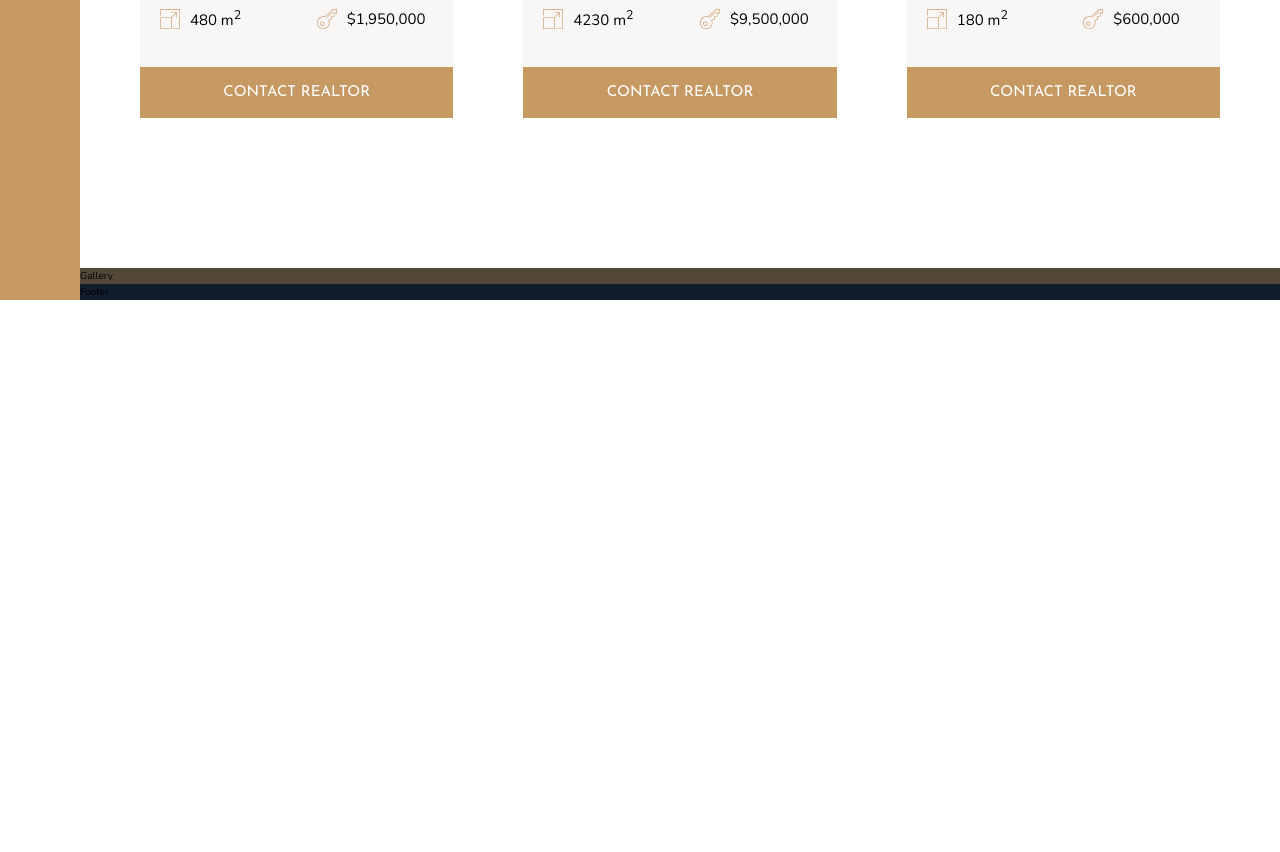
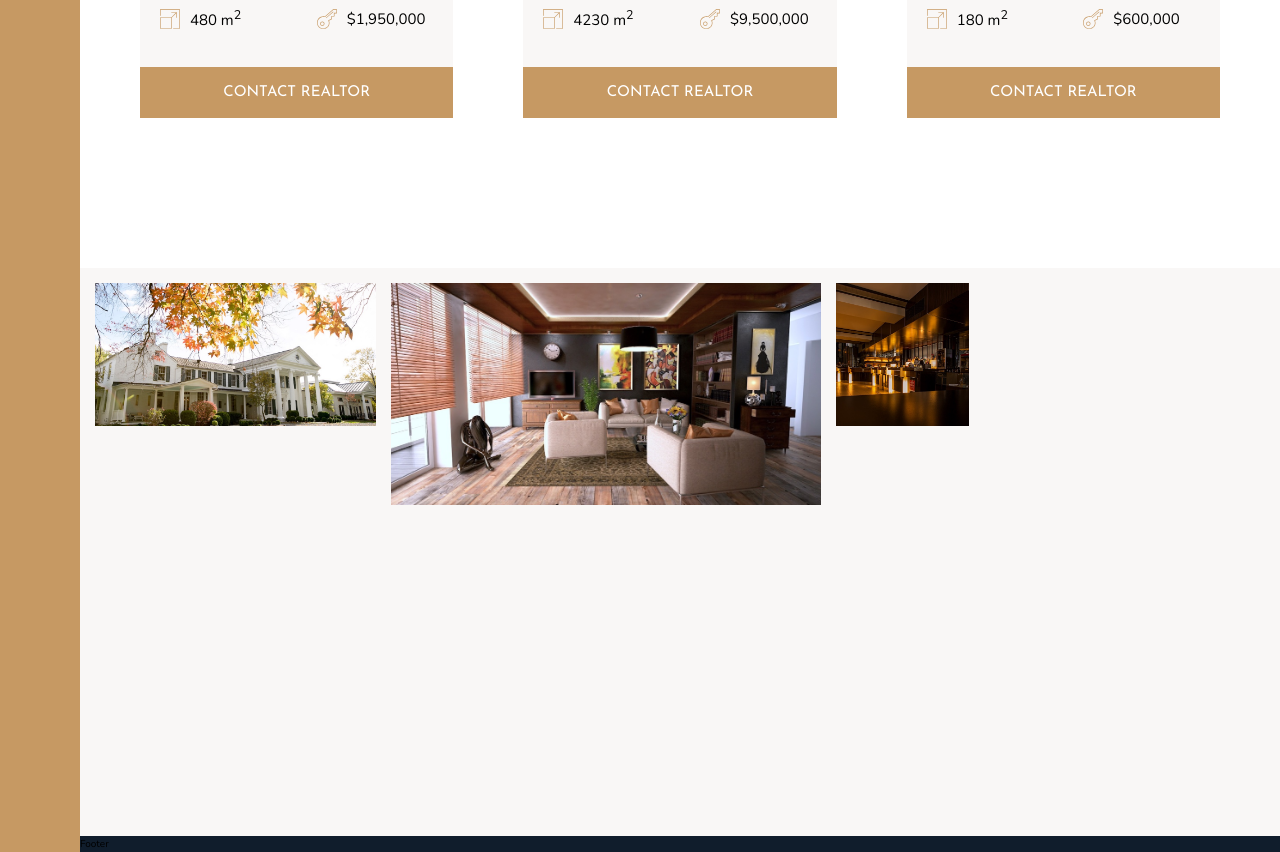
Before and after one commit to gunil0610/Nexter, a website: page index.html in a window 1280 px wide. Shown: the part 2804-3656 px from the top of the page. Before the commit the page ends 3104 px from the top, so only its background shows below. Drawn offline with nearby package versions, Linux system fonts and the light colour scheme.

Commit message:
building gallery part 1

```diff
--- a/index.html
+++ b/index.html
@@ -306,7 +306,17 @@
       </div>
     </section>
 
-    <section class="gallery">Gallery</section>
+    <section class="gallery">
+      <figure class="gallery__item gallery__item--1">
+        <img src="img/gal-1.jpeg" alt="Gallery image 1" class="gallery__img" />
+      </figure>
+      <figure class="gallery__item gallery__item--2">
+        <img src="img/gal-2.jpeg" alt="Gallery image 2" class="gallery__img" />
+      </figure>
+      <figure class="gallery__item gallery__item--3">
+        <img src="img/gal-3.jpeg" alt="Gallery image 3" class="gallery__img" />
+      </figure>
+    </section>
 
     <footer class="footer">Footer</footer>
   </body>
--- a/sass/_gallery.scss
+++ b/sass/_gallery.scss
@@ -1,4 +1,34 @@
 .gallery {
-  background-color: $color-grey-dark-1;
+  background-color: $color-grey-light-1;
   grid-column: full-start / full-end;
+
+  display: grid;
+  grid-template-columns: repeat(8, 1fr);
+  grid-template-rows: repeat(7, 5vw);
+  grid-gap: 1.5rem;
+  padding: 1.5rem;
+
+  &__item {
+    &--1 {
+      grid-row: 1 / span 2;
+      grid-column: 1 / span 2;
+    }
+
+    &--2 {
+      grid-row: 1 / span 3;
+      grid-column: 3 / span 3;
+    }
+
+    &--3 {
+      grid-row: 1 / span 2;
+      grid-column: 6 / 7;
+    }
+  }
+
+  &__img {
+    width: 100%;
+    height: 100%;
+    object-fit: cover;
+    display: block;
+  }
 }
--- a/sass/_homes.scss
+++ b/sass/_homes.scss
@@ -71,9 +71,6 @@
       width: 2rem;
       margin-right: 1rem;
     }
-
-    p {
-    }
   }
 
   &__btn {
```
Also changed, not shown: css/style.css.
